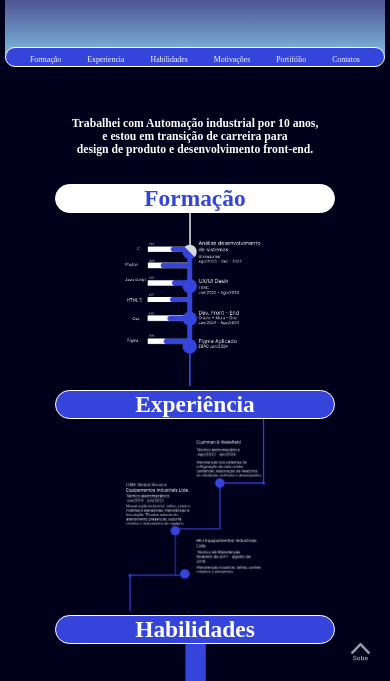
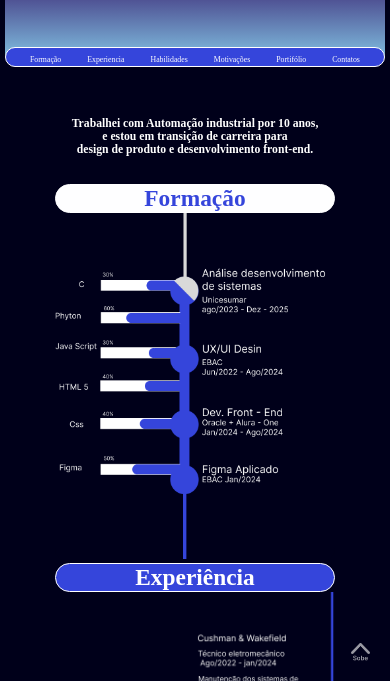
Before and after one commit to carlosmoronisud/Pessoal, a plain HTML site: page index.html in a window 390 px wide. Shown: the part 163-844 px from the top of the page. Drawn offline with Linux system fonts and the light colour scheme.

Commit message:
Update projeto1.css/largura imagens
medida de largura para responsividade em aparelhos de largura reduzida

```diff
--- a/styles/projeto1.css
+++ b/styles/projeto1.css
@@ -243,3 +243,12 @@ footer{
     width: 5vw;
     opacity: 0.6    ;
 }
+@media(max-width:500px){
+    .corpo,
+    .expImg,
+    .habImg,
+    .motImg{
+        width: 100%;
+        padding: 10% auto;
+    }
+}
```
